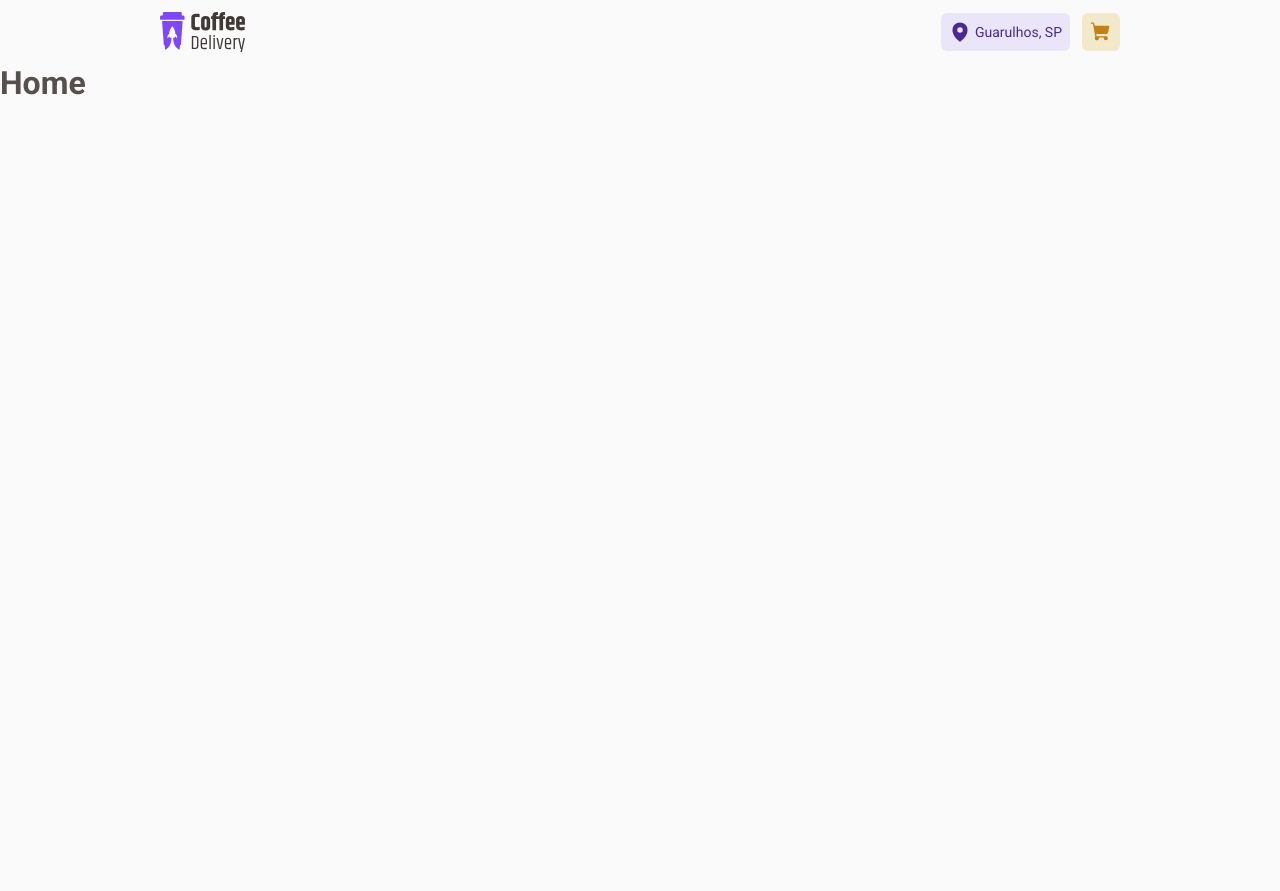
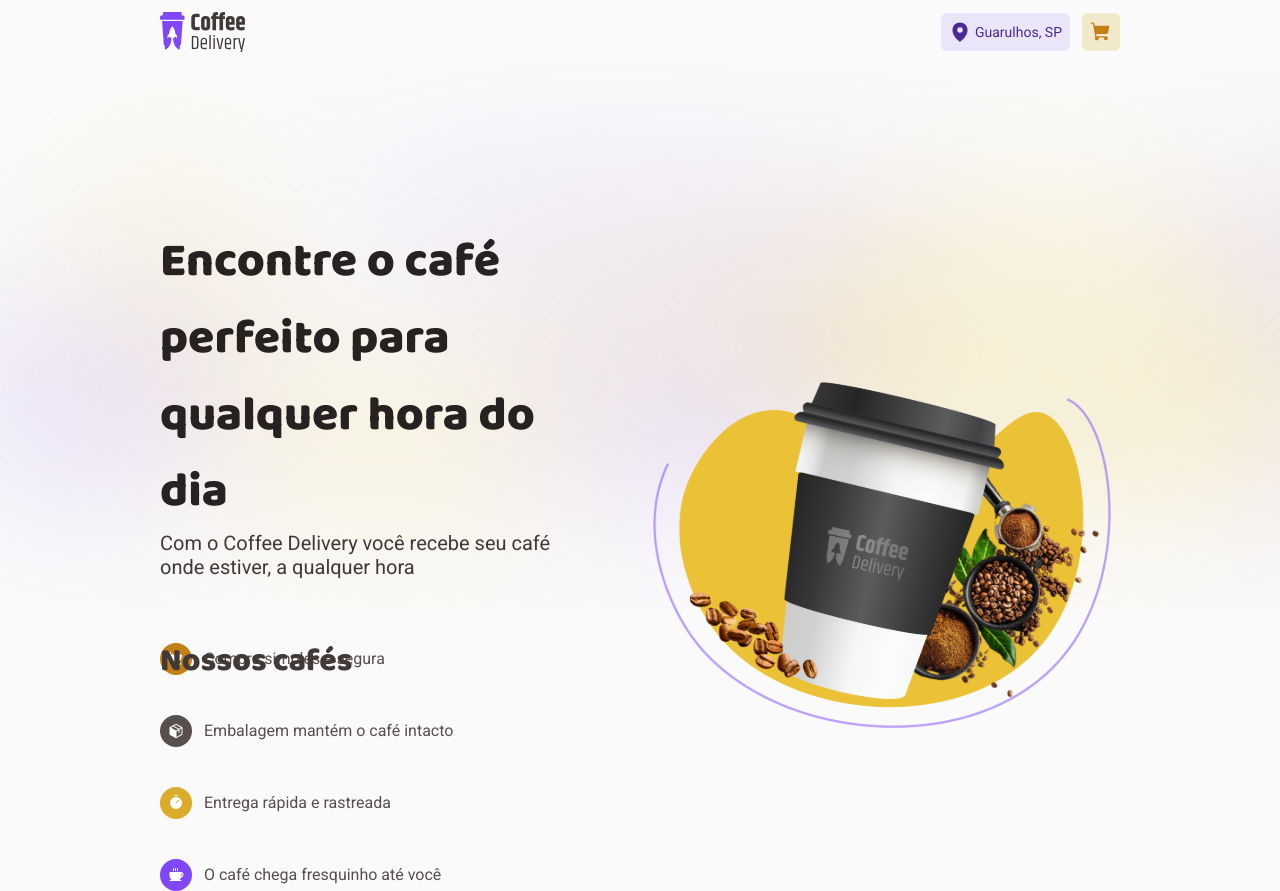
Before and after one commit to rickborges93/Ignite-React-CoffeeDelivery, a React (Vite) app in the folder coffeedelivery/: page / in a window 1280 px wide. Before the commit the page ends 800 px from the top, so only its background shows below. Built offline with nearby package versions, Linux system fonts and the light colour scheme.

Commit message:
Home page layout

```diff
--- /dev/null
+++ b/coffeedelivery/src/pages/Home/components/Banner/index.tsx
@@ -0,0 +1,58 @@
+import {
+  ContainerBanner,
+  ContainerItens,
+  ContentBanner,
+  Item,
+  ItemIcon,
+  LeftColumn,
+  RightColumn,
+} from './styles'
+
+import backgroundImagem from '../../../../assets/background.svg'
+import bannerImagem from '../../../../assets/banner-image.svg'
+import { Coffee, Package, ShoppingCart, Timer } from 'phosphor-react'
+
+export function Banner() {
+  return (
+    <ContainerBanner imageUrl={backgroundImagem}>
+      <ContentBanner>
+        <LeftColumn>
+          <h1>Encontre o café perfeito para qualquer hora do dia</h1>
+          <h2>
+            Com o Coffee Delivery você recebe seu café onde estiver, a qualquer
+            hora
+          </h2>
+          <ContainerItens>
+            <Item>
+              <ItemIcon bgcolor="orange">
+                <ShoppingCart size={16} weight="fill" />
+              </ItemIcon>{' '}
+              Compra simples e segura
+            </Item>
+            <Item>
+              <ItemIcon bgcolor="gray">
+                <Package size={16} weight="fill" />
+              </ItemIcon>{' '}
+              Embalagem mantém o café intacto
+            </Item>
+            <Item>
+              <ItemIcon bgcolor="yellow">
+                <Timer size={16} weight="fill" />
+              </ItemIcon>{' '}
+              Entrega rápida e rastreada
+            </Item>
+            <Item>
+              <ItemIcon bgcolor="purple">
+                <Coffee size={16} weight="fill" />
+              </ItemIcon>{' '}
+              O café chega fresquinho até você
+            </Item>
+          </ContainerItens>
+        </LeftColumn>
+        <RightColumn>
+          <img src={bannerImagem} alt="" />
+        </RightColumn>
+      </ContentBanner>
+    </ContainerBanner>
+  )
+}
--- /dev/null
+++ b/coffeedelivery/src/pages/Home/components/Banner/styles.ts
@@ -0,0 +1,82 @@
+import styled from 'styled-components'
+
+interface ContainerBannerProps {
+  imageUrl: string
+}
+
+export const ContainerBanner = styled.div<ContainerBannerProps>`
+  background-image: url(${(props) => props.imageUrl});
+  width: 100%;
+  height: 544px;
+  padding: 10rem;
+`
+
+export const ContentBanner = styled.div`
+  display: flex;
+  justify-content: center;
+  align-items: center;
+  flex-direction: row;
+
+  gap: 3.5rem;
+`
+
+export const LeftColumn = styled.div`
+  h1 {
+    font-size: 3rem;
+    font-family: 'Baloo 2', sans-serif;
+    font-weight: 800;
+    line-height: 1.6;
+    color: ${(props) => props.theme['base-title']};
+  }
+
+  h2 {
+    font-size: 1.25rem;
+    font-family: 'Roboto', sans-serif;
+    font-weight: 400;
+    color: ${(props) => props.theme['base-subtitle']};
+  }
+`
+
+export const ContainerItens = styled.div`
+  display: flex;
+  flex-wrap: wrap;
+  gap: 2.5rem;
+
+  margin-top: 4rem;
+`
+
+export const Item = styled.div`
+  font-size: 1rem;
+  font-family: 'Roboto', sans-serif;
+  font-weight: 400;
+  line-height: 1.4;
+
+  display: flex;
+  align-items: center;
+  gap: 0.75rem;
+`
+
+const BG_ICON_COLOR = {
+  yellow: 'yellow-500',
+  orange: 'yellow-700',
+  gray: 'base-text',
+  purple: 'purple-500',
+} as const
+
+interface ItemIconProps {
+  bgcolor: keyof typeof BG_ICON_COLOR
+}
+
+export const ItemIcon = styled.div<ItemIconProps>`
+  padding: 0.5rem;
+  border-radius: 999px;
+  color: ${(props) => props.theme.white};
+
+  display: flex;
+  align-items: center;
+  justify-content: center;
+
+  background: ${(props) => props.theme[BG_ICON_COLOR[props.bgcolor]]};
+`
+
+export const RightColumn = styled.div``
--- a/coffeedelivery/src/pages/Home/index.tsx
+++ b/coffeedelivery/src/pages/Home/index.tsx
@@ -1,3 +1,14 @@
+import { Banner } from './components/Banner'
+import { ContainerHome } from './styles'
+
 export function Home() {
-  return <h1>Home</h1>
+  return (
+    <>
+      <Banner />
+
+      <ContainerHome>
+        <h2>Nossos cafés</h2>
+      </ContainerHome>
+    </>
+  )
 }
--- /dev/null
+++ b/coffeedelivery/src/pages/Home/styles.ts
@@ -0,0 +1,13 @@
+import styled from 'styled-components'
+
+export const ContainerHome = styled.section`
+  padding: 2rem 10rem;
+
+  h2 {
+    color: ${(props) => props.theme['base-subtitle']};
+    font-size: 2rem;
+    font-family: 'Baloo 2', sans-serif;
+    font-weight: 800;
+    line-height: 1.4;
+  }
+`
```
Also changed, not shown: coffeedelivery/src/assets/background.svg (added), coffeedelivery/src/assets/banner-image.svg (added).
